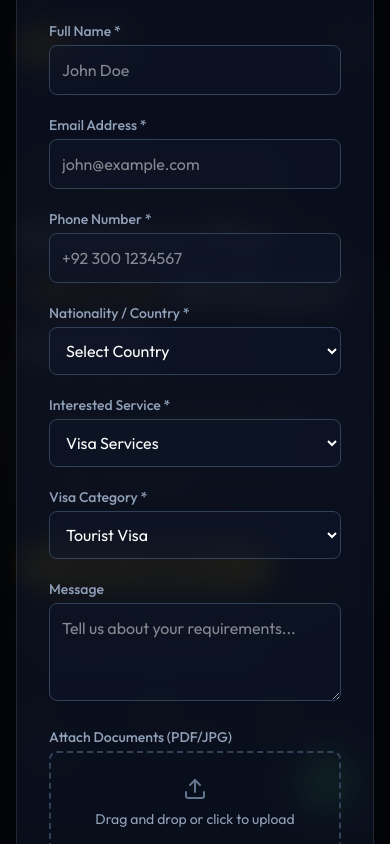
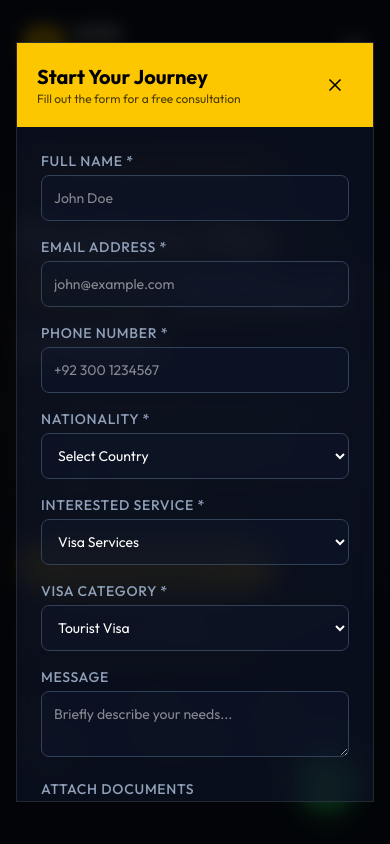
Before and after one commit to hwhelper97-web/syedservices, a Next.js app: page / in a window 390 px wide. Both pictures are taken after a click on the button "Start Your Application". Shown: the top 844 px of the page. Built offline with nearby package versions, Linux system fonts and the light colour scheme.

Commit message:
Optimized LeadForm sizing and responsiveness for mobile and desktop

```diff
--- a/components/LeadForm.tsx
+++ b/components/LeadForm.tsx
@@ -102,59 +102,61 @@ export default function LeadForm({ onClose }: { onClose: () => void }) {
           initial={{ scale: 0.9, opacity: 0, y: 20 }}
           animate={{ scale: 1, opacity: 1, y: 0 }}
           exit={{ scale: 0.9, opacity: 0, y: 20 }}
-          className="relative w-full max-w-xl glass-card overflow-hidden"
+          className="relative w-full max-w-lg glass-card overflow-hidden flex flex-col max-h-[90vh]"
           onClick={(e) => e.stopPropagation()}
         >
           {/* Header */}
-          <div className="bg-yellow-400 p-6 flex justify-between items-center">
+          <div className="bg-yellow-400 p-5 flex justify-between items-center shrink-0">
             <div>
-              <h2 className="text-2xl font-bold text-black">Start Your Journey</h2>
-              <p className="text-black/70 text-sm">Fill out the form to get a free consultation</p>
+              <h2 className="text-xl font-bold text-black">Start Your Journey</h2>
+              <p className="text-black/70 text-xs">Fill out the form for a free consultation</p>
             </div>
             <button
               onClick={onClose}
               className="p-2 hover:bg-black/10 rounded-full transition-colors text-black"
             >
-              <FiX size={24} />
+              <FiX size={20} />
             </button>
           </div>
 
-          <div className="p-8">
+          <div className="p-6 overflow-y-auto custom-scrollbar">
             {success ? (
               <motion.div
                 initial={{ opacity: 0, y: 10 }}
                 animate={{ opacity: 1, y: 0 }}
-                className="text-center py-12"
+                className="text-center py-8"
               >
-                <div className="inline-flex items-center justify-center w-20 h-20 bg-green-500/20 text-green-500 rounded-full mb-6">
-                  <FiCheckCircle size={40} />
+                <div className="inline-flex items-center justify-center w-16 h-16 bg-green-500/20 text-green-500 rounded-full mb-4">
+                  <FiCheckCircle size={32} />
                 </div>
-                <h3 className="text-2xl font-bold mb-2">Application Submitted!</h3>
-                <div className="bg-yellow-400/10 border border-yellow-400/20 p-4 rounded-xl mb-6">
+                <h3 className="text-xl font-bold mb-2 text-white">Application Submitted!</h3>
+                <div className="bg-yellow-400/10 border border-yellow-400/20 p-4 rounded-xl mb-4">
                   <p className="text-xs text-slate-500 uppercase font-bold tracking-widest mb-1">Your Tracking ID</p>
-                  <p className="text-2xl font-black text-yellow-400 font-mono">{(formData as any).trackingId || "88008XXXXXX"}</p>
+                  <p className="text-xl font-black text-yellow-400 font-mono">{(formData as any).trackingId || "88008XXXXXX"}</p>
                 </div>
-                <p className="text-slate-400 text-sm">Please save this ID to track your application status. You will also receive an email confirmation.</p>
+                <p className="text-slate-400 text-xs">Please save this ID to track your status.</p>
               </motion.div>
             ) : (
-              <form onSubmit={handleSubmit} className="space-y-5">
-                <div className="grid grid-cols-1 md:grid-cols-2 gap-5">
+              <form onSubmit={handleSubmit} className="space-y-4">
+                <div className="grid grid-cols-1 md:grid-cols-2 gap-4">
                   <div className="space-y-1">
-                    <label>Full Name *</label>
+                    <label className="text-xs font-bold text-slate-500 uppercase tracking-wider">Full Name *</label>
                     <input
                       required
                       type="text"
                       placeholder="John Doe"
+                      className="w-full text-sm py-2"
                       value={formData.name}
                       onChange={(e) => setFormData({ ...formData, name: e.target.value })}
                     />
                   </div>
                   <div className="space-y-1">
-                    <label>Email Address *</label>
+                    <label className="text-xs font-bold text-slate-500 uppercase tracking-wider">Email Address *</label>
                     <input
                       required
                       type="email"
                       placeholder="john@example.com"
+                      className="w-full text-sm py-2"
                       value={formData.email}
                       onChange={(e) => setFormData({ ...formData, email: e.target.value })}
                     />
@@ -162,21 +164,23 @@ export default function LeadForm({ onClose }: { onClose: () => void }) {
                 </div>
 
                 <div className="space-y-1">
-                  <label>Phone Number *</label>
+                  <label className="text-xs font-bold text-slate-500 uppercase tracking-wider">Phone Number *</label>
                   <input
                     required
                     type="tel"
                     placeholder="+92 300 1234567"
+                    className="w-full text-sm py-2"
                     value={formData.phone}
                     onChange={(e) => setFormData({ ...formData, phone: e.target.value })}
                   />
                 </div>
 
-                <div className="grid grid-cols-1 md:grid-cols-2 gap-5">
+                <div className="grid grid-cols-1 md:grid-cols-2 gap-4">
                   <div className="space-y-1">
-                    <label>Nationality / Country *</label>
+                    <label className="text-xs font-bold text-slate-500 uppercase tracking-wider">Nationality *</label>
                     <select
                       required
+                      className="w-full text-sm py-2"
                       value={formData.country}
                       onChange={(e) => setFormData({ ...formData, country: e.target.value })}
                     >
@@ -187,9 +191,10 @@ export default function LeadForm({ onClose }: { onClose: () => void }) {
                     </select>
                   </div>
                   <div className="space-y-1">
-                    <label>Interested Service *</label>
+                    <label className="text-xs font-bold text-slate-500 uppercase tracking-wider">Interested Service *</label>
                     <select
                       required
+                      className="w-full text-sm py-2"
                       value={formData.service}
                       onChange={(e) => setFormData({ ...formData, service: e.target.value })}
                     >
@@ -207,9 +212,10 @@ export default function LeadForm({ onClose }: { onClose: () => void }) {
                     animate={{ opacity: 1, height: "auto" }}
                     className="space-y-1 overflow-hidden"
                   >
-                    <label>Visa Category *</label>
+                    <label className="text-xs font-bold text-slate-500 uppercase tracking-wider">Visa Category *</label>
                     <select
                       required
+                      className="w-full text-sm py-2"
                       value={formData.visaCategory}
                       onChange={(e) => setFormData({ ...formData, visaCategory: e.target.value })}
                     >
@@ -221,24 +227,25 @@ export default function LeadForm({ onClose }: { onClose: () => void }) {
                 )}
 
                 <div className="space-y-1">
-                  <label>Message</label>
+                  <label className="text-xs font-bold text-slate-500 uppercase tracking-wider">Message</label>
                   <textarea
-                    rows={3}
-                    placeholder="Tell us about your requirements..."
+                    rows={2}
+                    placeholder="Briefly describe your needs..."
+                    className="w-full text-sm py-2"
                     value={formData.message}
                     onChange={(e) => setFormData({ ...formData, message: e.target.value })}
                   />
                 </div>
 
                 <div className="space-y-1">
-                  <label>Attach Documents (PDF/JPG)</label>
+                  <label className="text-xs font-bold text-slate-500 uppercase tracking-wider">Attach Documents</label>
                   <div className="relative group">
-                    <div className="border-2 border-dashed border-slate-700 rounded-lg p-6 flex flex-col items-center justify-center transition-colors group-hover:border-yellow-400/50">
-                      <FiUpload className="text-slate-500 mb-2 group-hover:text-yellow-400" size={24} />
-                      <p className="text-sm text-slate-400">
+                    <div className="border border-dashed border-slate-700 rounded-xl p-4 flex flex-col items-center justify-center transition-colors group-hover:border-yellow-400/50 bg-slate-900/50">
+                      <FiUpload className="text-slate-500 mb-1 group-hover:text-yellow-400" size={20} />
+                      <p className="text-[10px] text-slate-400">
                         {files.length > 0
-                          ? `${files.length} file(s) selected`
-                          : "Drag and drop or click to upload"}
+                          ? `${files.length} selected`
+                          : "PDF/JPG allowed"}
                       </p>
                       <input
                         multiple
@@ -250,9 +257,9 @@ export default function LeadForm({ onClose }: { onClose: () => void }) {
                     </div>
                   </div>
                   {files.length > 0 && (
-                    <div className="flex flex-wrap gap-2 mt-2">
+                    <div className="flex flex-wrap gap-1 mt-1">
                       {files.map((file, i) => (
-                        <span key={i} className="text-xs bg-slate-800 px-2 py-1 rounded text-slate-300">
+                        <span key={i} className="text-[10px] bg-slate-800 px-2 py-0.5 rounded text-slate-400">
                           {file.name}
                         </span>
                       ))}
@@ -263,12 +270,10 @@ export default function LeadForm({ onClose }: { onClose: () => void }) {
                 <button
                   disabled={loading}
                   type="submit"
-                  className="w-full premium-btn btn-primary mt-4"
+                  className="w-full premium-btn btn-primary !py-3 text-sm font-bold mt-2"
                 >
                   {loading ? (
-                    <>
-                      <FiLoader className="animate-spin" /> Submitting...
-                    </>
+                    <><FiLoader className="animate-spin" /> Processing...</>
                   ) : (
                     "Submit Application"
                   )}
```
